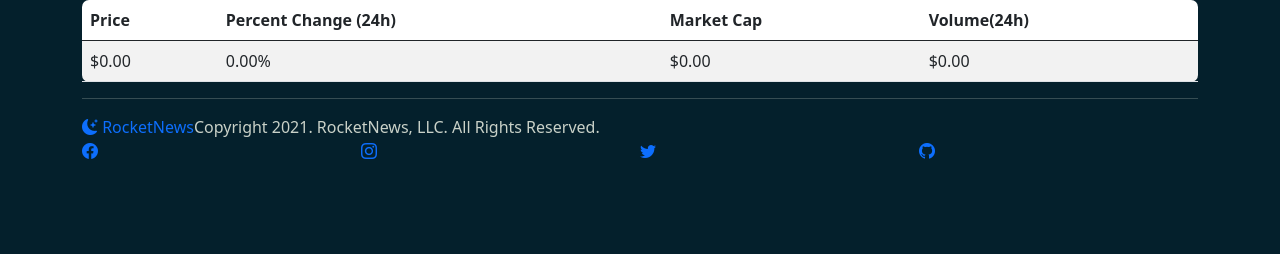
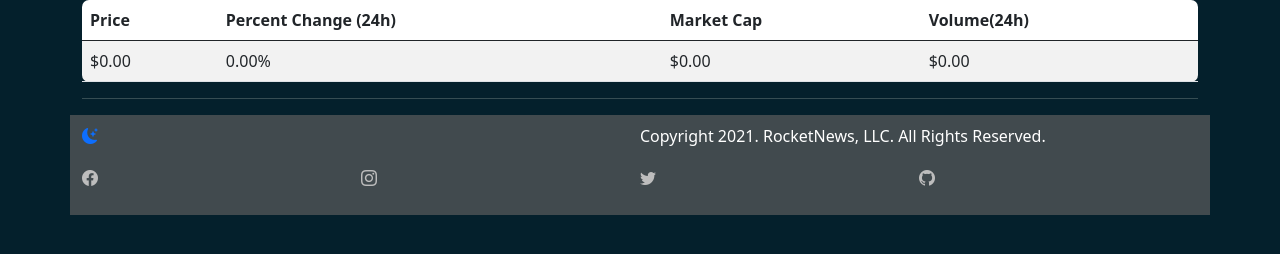
Before and after one commit to denyosaur/RocketNews, a Flask app: page /coins/1 in a window 1280 px wide. Shown: the part 424-678 px from the top of the page. Run offline with Flask 2, Linux system fonts and the light colour scheme; data that the repository does not hold is empty; some libraries are stand-ins or nearby versions.

Commit message:
footer update, navbar collapse test

```diff
--- a/static/stylesheet.css
+++ b/static/stylesheet.css
@@ -264,3 +264,17 @@ li .comp-info {
 }
 
 /* Footer */
+.footer {
+    background-color:#414a4e;
+    color:white;
+    height:100px;
+}
+
+.footer-items a{
+    text-decoration: none;
+    color:rgb(189, 189, 189);
+}
+
+.footer-items a:hover{
+    color:white;
+}
--- a/templates/base.html
+++ b/templates/base.html
@@ -25,7 +25,10 @@
         <nav class="navbar navbar-expand-lg">
             <div class="container">
                 <a class="navbar-brand" href="/"><i class="bi bi-moon-stars-fill"></i> RocketNews</a>
-                  <div class="collapse navbar-collapse nav-options">
+                <button class="navbar-toggler" type="button" data-bs-toggle="collapse" data-bs-target="#navbarTogglerDemo02" aria-controls="navbarTogglerDemo02" aria-expanded="false" aria-label="Toggle navigation">
+                    <span class="navbar-toggler-icon"></span>
+                  </button>
+                <div class="collapse navbar-collapse nav-options">
                     <ul class="navbar-nav d-inline-flex justify-content-between">
                         <div class="d-inline-flex justify-content-start">
                             <li class="nav-item"><a class="nav-link" href="/coins">Explore Coins</a></li>
@@ -41,7 +44,6 @@
                         </div>
                     </ul>
                   </div>
-
             </div>
         </nav>
     </div>
@@ -51,21 +53,21 @@
     </div>
     <div class="container">
         <footer class="footer d-flex justify-content-between align-items-center row">
-            <div class="footer-brand d-flex col">
-                <a class="footer-brand-link" href="/"><i class="bi bi-moon-stars-fill"></i> RocketNews</a>
-                <span class="footer-brand-legal">Copyright 2021. RocketNews, LLC. All Rights Reserved.</span>
+            <div class="footer-brand d-flex row">
+                <a class="footer-brand-link col" href="/"><i class="bi bi-moon-stars-fill"></i></a>
+                <span class="footer-brand-legal col"> Copyright 2021. RocketNews, LLC. All Rights Reserved.</span>
             </div>
             <ul class="d-flex align-items-center row">
-                <li class="col-3">
+                <li class="footer-items col-3">
                     <a href="https://www.facebook.com"><i class="bi bi-facebook"></i></a>
                 </li>
-                <li class="col-3">
+                <li class="footer-items col-3">
                     <a href="https://www.instagram.com"><i class="bi bi-instagram"></i></a>
                 </li>
-                <li class="col-3">
+                <li class="footer-items col-3">
                     <a href="https://www.twitter.com"><i class="bi bi-twitter"></i></a>
                 </li>
-                <li class="col-3">
+                <li class="footer-items col-3">
                     <a href="https://www.github.com"><i class="bi bi-github"></i></a>
                 </li>
             </ul>
```
